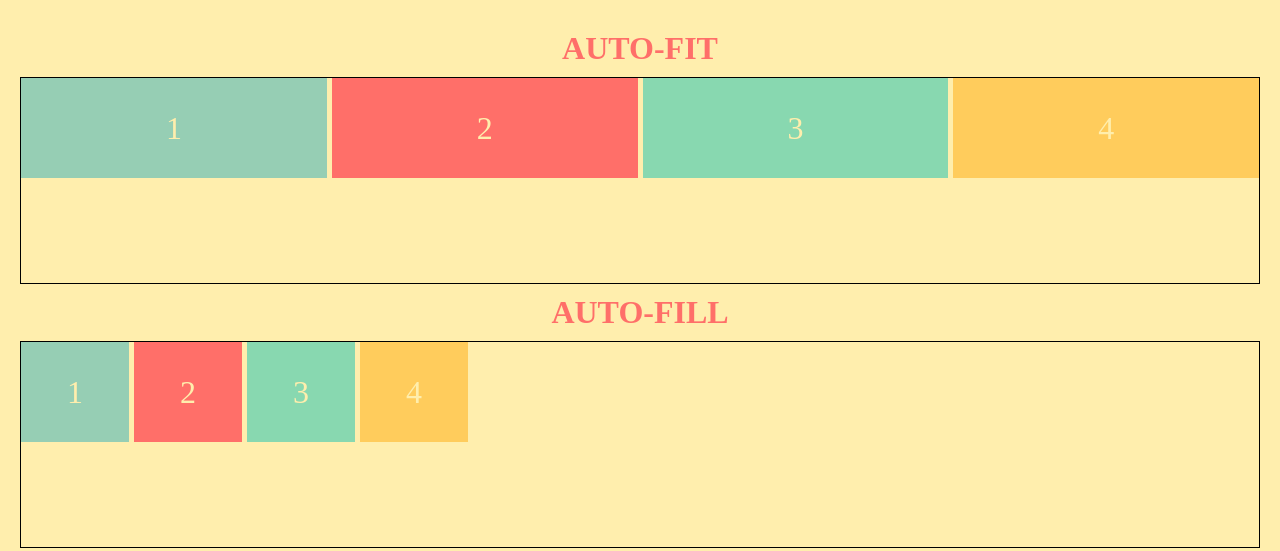
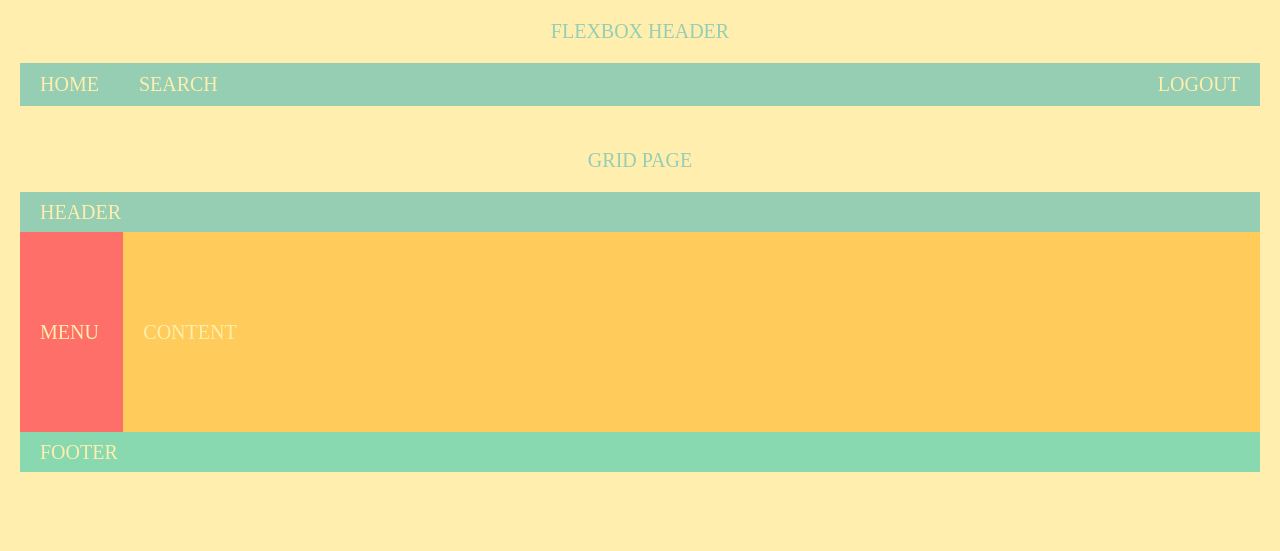
Before and after one commit to NicholasCloud4/Learn-Grid-Box, a plain HTML site: page index.html in a window 1280 px wide. Drawn offline with Linux system fonts and the light colour scheme.

Commit message:
Flex vs grid

```diff
--- a/basic.css
+++ b/basic.css
@@ -2,61 +2,49 @@ html,
 body {
   background-color: #ffeead;
   margin: 10px;
+  font-size: 20px;
 }
 
-.container>div {
+p {
+  color: #96ceb4;
+  text-align: center;
+}
+
+.flexbox-header>div {
   display: flex;
-  justify-content: center;
-  align-items: center;
-  font-size: 2em;
+  font-size: 1em;
+  padding: 10px 20px;
+}
+
+.flexbox-header {
+  background-color: #96ceb4;
   color: #ffeead;
 }
 
-.container>div:nth-child(1n) {
+
+.header {
   background-color: #96ceb4;
 }
 
-.container>div:nth-child(3n) {
+.header :nth-child(2) {
+  padding: 0 40px;
+}
+
+.menu {
+  background-color: #ff6f69;
+}
+
+.content {
+  background-color: #ffcc5c;
+}
+
+.footer {
   background-color: #88d8b0;
 }
 
-.container>div:nth-child(2n) {
-  background-color: #ff6f69;
+.grid-page>div {
+  color: #ffeead;
+  display: flex;
+  align-items: center;
+  padding: 0px 20px;
 }
-
-.container>div:nth-child(4n) {
-  background-color: #ffcc5c;
-}
-
-
-.container2>div {
-  display: flex;
-  justify-content: center;
-  align-items: center;
-  font-size: 2em;
-  color: #ffeead;
-}
-
-.container2>div:nth-child(1n) {
-  background-color: #96ceb4;
-}
-
-.container2>div:nth-child(3n) {
-  background-color: #88d8b0;
-}
-
-.container2>div:nth-child(2n) {
-  background-color: #ff6f69;
-}
-
-.container2>div:nth-child(4n) {
-  background-color: #ffcc5c;
-}
-
-.title {
-  color: #ff6f69;
-  background-color: #ffeead;
-  text-align: center;
-  padding: 10px 0;
-  margin: 0px;
-}
--- a/index.html
+++ b/index.html
@@ -6,19 +6,19 @@
 </head>
 
 <body>
-    <h1 class="title">AUTO-FIT</h1>
-    <div class="container">
-        <div>1</div>
-        <div>2</div>
-        <div>3</div>
-        <div>4</div>
+    <p>FLEXBOX HEADER</p>
+    <div class="flexbox-header">
+        <div>HOME</div>
+        <div>SEARCH</div>
+        <div>LOGOUT</div>
     </div>
-    <h1 class="title">AUTO-FILL</h1>
-    <div class="container2">
-        <div>1</div>
-        <div>2</div>
-        <div>3</div>
-        <div>4</div>
+    <br>
+    <p>GRID PAGE</p>
+    <div class="grid-page">
+        <div class="header">HEADER</div>
+        <div class="menu">MENU</div>
+        <div class="content">CONTENT</div>
+        <div class="footer">FOOTER</div>
     </div>
 </body>
 
--- a/styles.css
+++ b/styles.css
@@ -1,15 +1,29 @@
-.container {
-    border: 1px solid black;
-    display: grid;
-    grid-gap: 5px;
-    grid-template-columns: repeat(auto-fit, minmax(100px, 1fr));
-    grid-template-rows: 100px 100px;
+.flexbox-header {
+    display: flex;
 }
 
-.container2 {
-    border: 1px solid black;
+.flexbox-header>div:nth-child(3) {
+    margin-left: auto;
+}
+
+.grid-page {
     display: grid;
-    grid-gap: 5px;
-    grid-template-columns: repeat(auto-fill, minmax(100px, 1fr));
-    grid-template-rows: 100px 100px;
+    grid-template-columns: repeat(12, 1fr);
+    grid-template-rows: 40px 200px 40px;
 }
+
+.header {
+    grid-column: 1 / -1;
+}
+
+.menu {
+    grid-column: 1 / 2;
+}
+
+.content {
+    grid-column: 2 / -1;
+}
+
+.footer {
+    grid-column: 1 / -1;
+}
```
